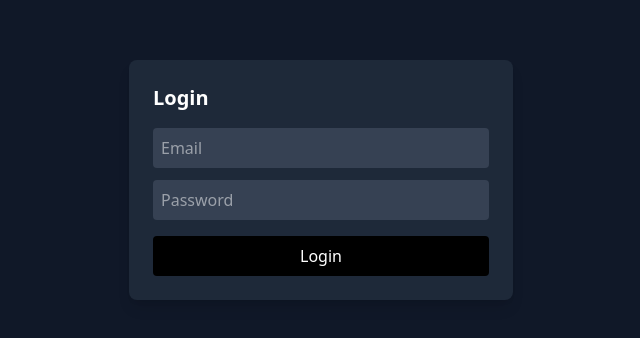
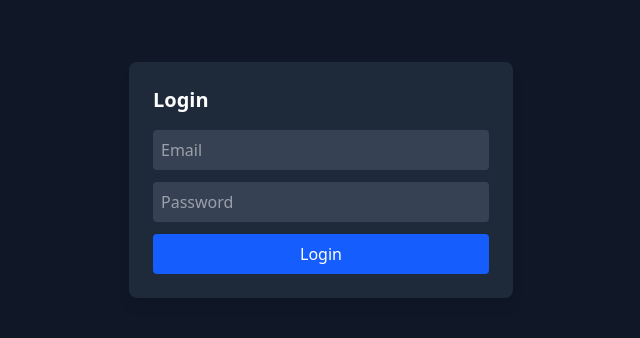
Before and after one commit to Lahcen-Ouhassou/FootResBall, a React (Vite) app in the folder FootResBall-frontend/: page /login in a window 1280 px wide. Shown: the part 220-558 px from the top of the page, without its empty margins (319-959 px from the left). Built offline with nearby package versions, Linux system fonts and the light colour scheme; the HTML template or start-up script is replaced by a standard one.

Commit message:
Api FrontBack

```diff
--- a/FootResBall-frontend/src/components/Login.jsx
+++ b/FootResBall-frontend/src/components/Login.jsx
@@ -1,46 +1,63 @@
+import api from "../services/api";
 import { useState } from "react";
-import { login } from "../services/api";
+import { useNavigate } from "react-router-dom";
 
-export default function Login({ setLoggedIn }) {
+export default function Login() {
   const [form, setForm] = useState({ email: "", password: "" });
   const [error, setError] = useState("");
+  const navigate = useNavigate();
 
   const handleChange = (e) => {
     setForm({ ...form, [e.target.name]: e.target.value });
   };
 
-  const handleSubmit = async (e) => {
+  const handleLogin = async (e) => {
     e.preventDefault();
     try {
-      const res = await login(form);
+      const res = await api.post("/auth/login", form);
+
       localStorage.setItem("token", res.data.token);
-      setLoggedIn(true);
+
+      navigate("/");
     } catch (err) {
-      setError(err.response?.data?.message || "Error logging in");
+      setError("Email or password incorrect");
     }
   };
 
   return (
-    <div className="min-h-screen flex items-center justify-center bg-gray-900">
-      <div className="bg-gray-800 p-6 rounded-lg shadow-lg w-full max-w-sm">
-        <h2 className="text-white text-xl font-bold mb-4">Login</h2>
+    <div className="min-h-screen bg-gray-900 flex items-center justify-center">
+      <form
+        onSubmit={handleLogin}
+        className="bg-gray-800 p-6 rounded-lg shadow-lg w-full max-w-sm"
+      >
+        <h2 className="text-xl font-bold mb-4 text-white">Login</h2>
+
+        {error && <p className="text-red-400 text-sm mb-2">{error}</p>}
 
         <input
-          type="email"
+          name="email"
+          value={form.email}
+          onChange={handleChange}
+          className="w-full p-2 mb-3 rounded bg-gray-700 text-white"
           placeholder="Email"
-          className="w-full p-2 mb-3 bg-gray-700 text-white rounded"
         />
 
         <input
+          name="password"
           type="password"
+          value={form.password}
+          onChange={handleChange}
+          className="w-full p-2 mb-3 rounded bg-gray-700 text-white"
           placeholder="Password"
-          className="w-full p-2 mb-4 bg-gray-700 text-white rounded"
         />
 
-        <button className="w-full bg-black text-white py-2 rounded">
+        <button
+          type="submit"
+          className="w-full bg-blue-600 hover:bg-blue-700 text-white py-2 rounded"
+        >
           Login
         </button>
-      </div>
+      </form>
     </div>
   );
 }
```
